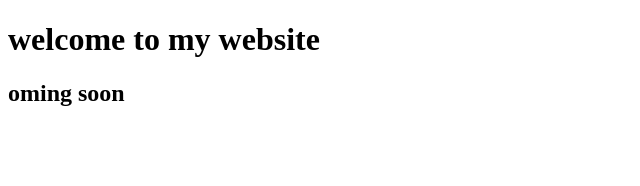
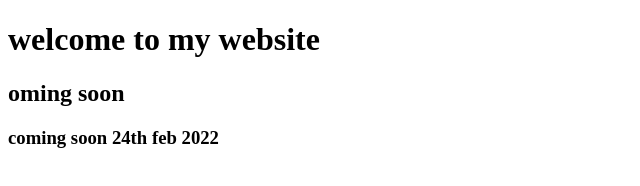
Before and after one commit to katnik-256/my-website, a plain HTML site: page index.html in a window 1280 px wide. Shown: the whole page, without its empty margins (0-640 px from the left). Drawn offline with Linux system fonts and the light colour scheme.

Commit message:
my third line

```diff
--- a/index.html
+++ b/index.html
@@ -9,5 +9,6 @@
 <body>
     <h1>welcome to my website</h1>
     <h2>oming soon</h2>
+    <h3>coming soon 24th feb 2022</h3>
 </body>
 </html>
```
